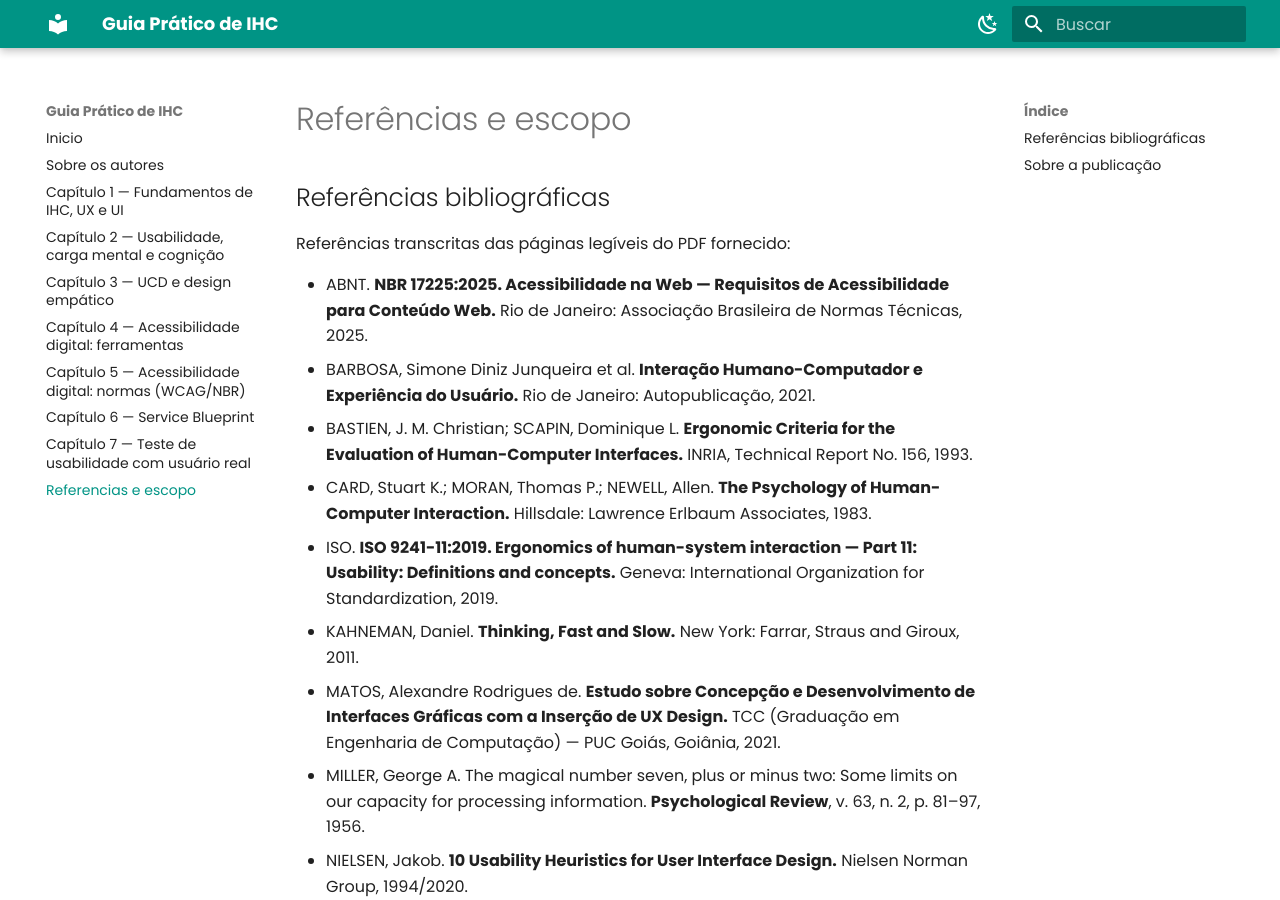
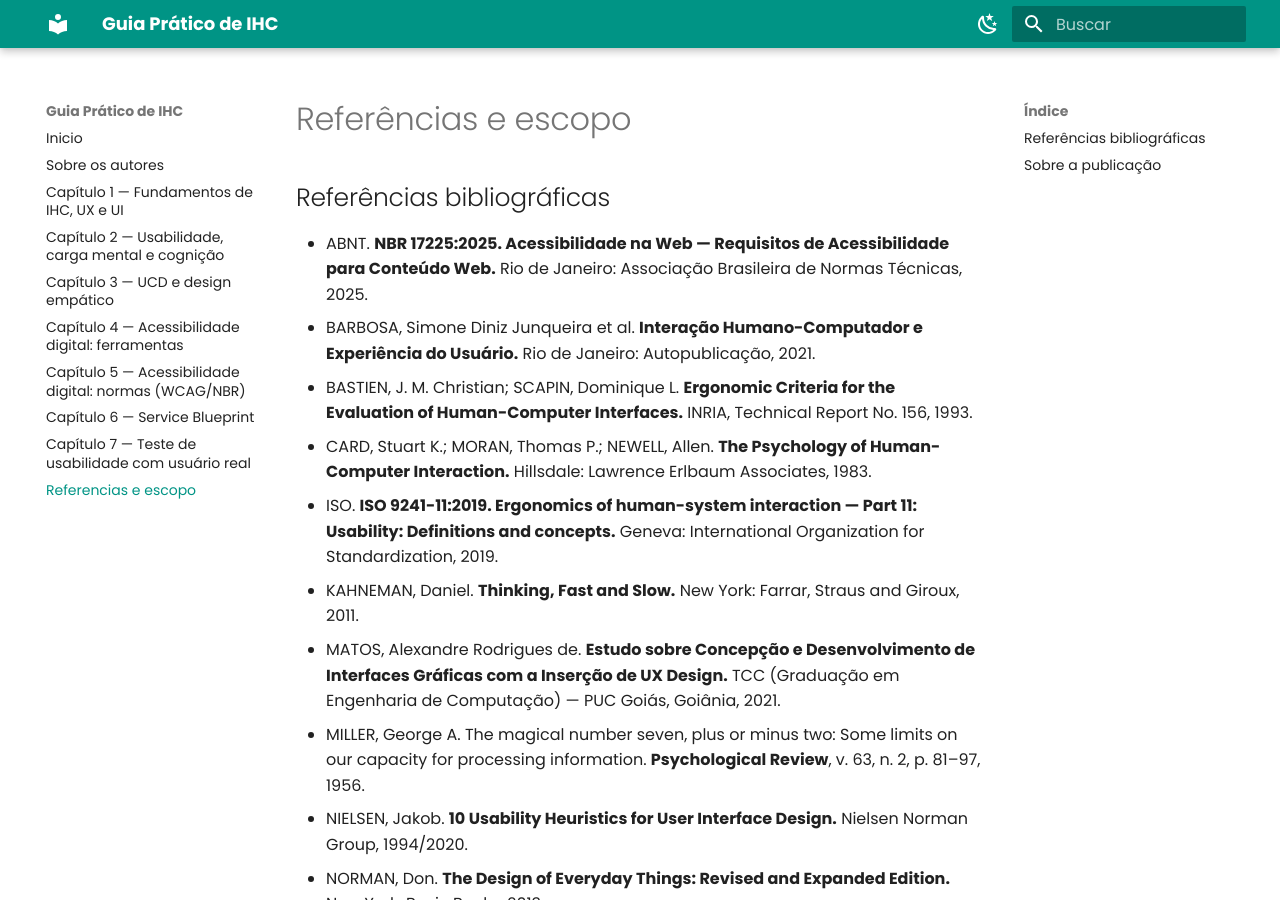
Before and after one commit to UnB-IHC/IHC_2026.2_Grupo02, an MkDocs documentation site: the page built from manual-ihc/referencias.md, in a window 1280 px wide and 900 px high. Built offline with MkDocs 1.6.1 and Material for MkDocs 9.7.7, drawn with Linux system fonts in a browser that asks for light colours.

Commit message:
fix: ajuste de referências
Removed introductory text from the references section.

```diff
--- a/manual-ihc/referencias.md
+++ b/manual-ihc/referencias.md
@@ -1,8 +1,6 @@
 # Referências e escopo
 
 ## Referências bibliográficas
-
-Referências transcritas das páginas legíveis do PDF fornecido:
 
 - ABNT. **NBR 17225:2025. Acessibilidade na Web — Requisitos de Acessibilidade para Conteúdo Web.** Rio de Janeiro: Associação Brasileira de Normas Técnicas, 2025.
 - BARBOSA, Simone Diniz Junqueira et al. **Interação Humano-Computador e Experiência do Usuário.** Rio de Janeiro: Autopublicação, 2021.
```
